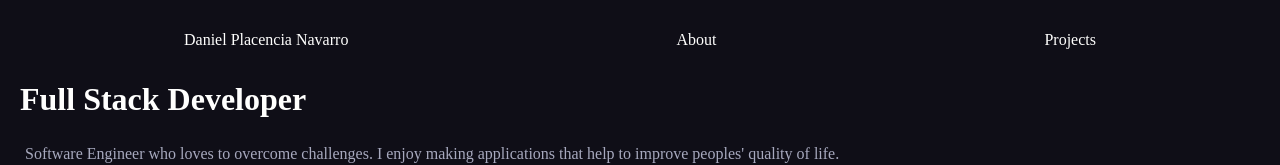
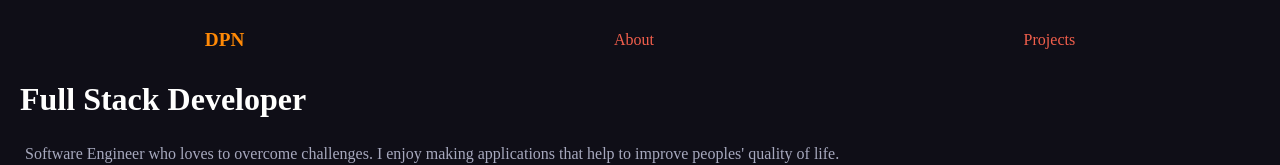
Before and after one commit to dition24/portfolio, a website: page html/index.html in a window 1280 px wide. Shown: the top 165 px of the page. Drawn offline with Linux system fonts and the light colour scheme.

Commit message:
add sticky nav bar

```diff
--- a/css/styles.css
+++ b/css/styles.css
@@ -2,20 +2,30 @@ html, body {
     background: #0f0e17;
     height: 100%;
     margin: 0;
+    scroll-behavior: smooth;
 }
 
 nav {
     display: flex;
     align-items: center;
     justify-content: space-around;
+    background: #0f0e17;
     color: #fffffe;
     height: 40px;
     width: 100%;
+    position: sticky;
+    top: 0px;
 }
 
 nav > a {
-    color: #fffffe;
+    color: #f25f4c;
     text-decoration: none;
+}
+
+.logo {
+    font-weight: bolder;
+    font-size: larger;
+    color: #ff8906;
 }
 
 .content {
@@ -54,7 +64,7 @@ img {
 
 .landing-right > div {
     flex-shrink: 0;
-    width: 60vh;
+    width: 100%;
     height: auto;
 }
 
--- a/html/index.html
+++ b/html/index.html
@@ -11,7 +11,7 @@
     <div class="content">
         <div class="content-inside">
             <nav>
-                <a href="index.html">Daniel Placencia Navarro</a>
+                <a class="logo" href="index.html">DPN</a>
                 <a href="#about_sect">About</a>
                 <a href="#projects_sect">Projects</a>
             </nav>
```
